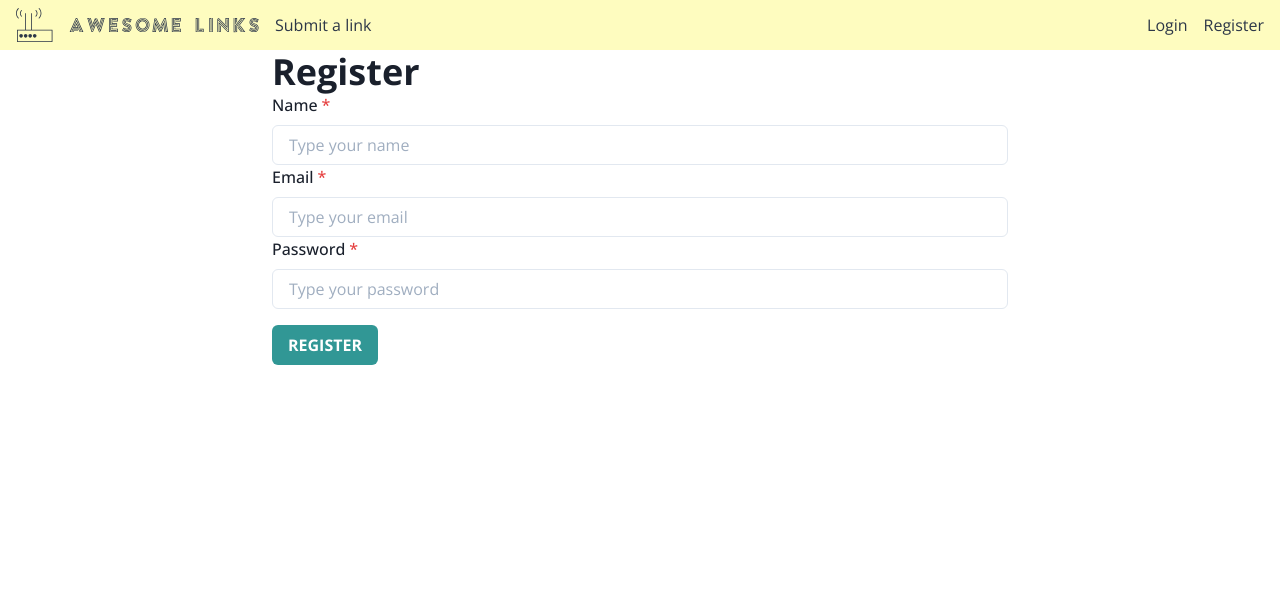
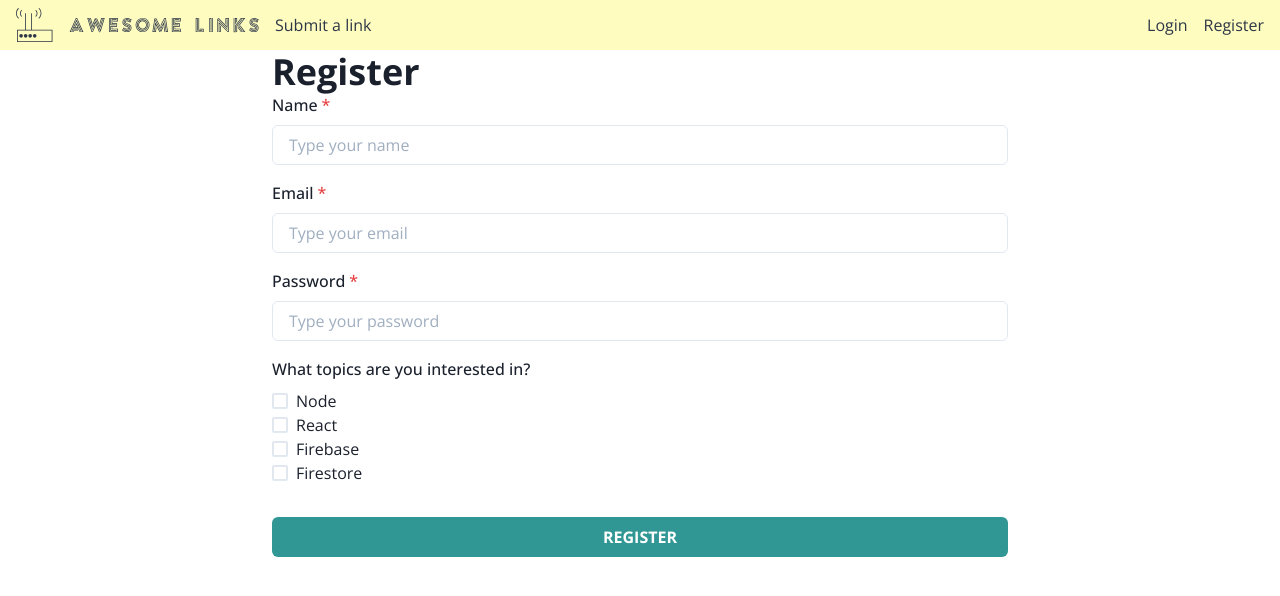
Before and after one commit to jorgeyza/awesomeLinks, a Next.js app: page /register in a window 1280 px wide. Shown: the top 596 px of the page. Built offline with nearby package versions, Linux system fonts and the light colour scheme.

Commit message:
Add checkboxes to form

```diff
--- a/src/components/Form/Form.tsx
+++ b/src/components/Form/Form.tsx
@@ -1,23 +1,22 @@
-import { Box, chakra, Flex, Text, Button, IconButton, useConst } from '@chakra-ui/react';
+import { chakra, Checkbox, Button, Flex, FormErrorMessage, FormControl, FormLabel } from '@chakra-ui/react';
 import { NameInput, EmailInput, PasswordInput } from './FormInputs';
 import { useForm } from 'react-hook-form';
 import { yupResolver } from '@hookform/resolvers/yup';
 import * as yup from 'yup';
 
 export interface FormData {
-  email?: string;
-  password?: string;
-  name?: string;
+  checkbox: string[];
+  email: string;
+  password: string;
+  name: string;
 }
 
-const schema = yup
-  .object({
-    email: yup.string().max(100, 'You exceeded de limit of characters').email('Input a valid email').required('Email is required'),
-    name: yup.string().max(100, 'You exceeded de limit of characters').required('Name is required'),
-    password: yup.string().max(100, 'You exceeded de limit of characters').required('Password is required')
-  })
-  .required();
-
+const schema = yup.object({
+  checkbox: yup.array().of(yup.string()).min(1, 'You must select at least one option'),
+  email: yup.string().max(100, 'You exceeded de limit of characters').email('Input a valid email').required('Email is required'),
+  name: yup.string().max(100, 'You exceeded de limit of characters').required('Name is required'),
+  password: yup.string().max(100, 'You exceeded de limit of characters').required('Password is required')
+});
 const Form = () => {
   const {
     register,
@@ -25,6 +24,7 @@ const Form = () => {
     formState: { errors, isSubmitting }
   } = useForm<FormData>({
     defaultValues: {
+      checkbox: false,
       email: '',
       name: '',
       password: ''
@@ -33,6 +33,7 @@ const Form = () => {
   });
 
   const _handleSubmit = async (formData: FormData) => {
+    // eslint-disable-next-line no-restricted-syntax
     console.log('🚀 ~ file: lead-form.tsx ~ line 59 ~ const_handleSubmit= ~ formData', formData);
 
     return new Promise<void>((resolve) => {
@@ -43,10 +44,28 @@ const Form = () => {
   };
 
   return (
-    <chakra.form onSubmit={handleSubmit(_handleSubmit)}>
+    <chakra.form display='flex' flexDirection='column' onSubmit={handleSubmit(_handleSubmit)} rowGap={4}>
       <NameInput errors={errors} key='NameInput' register={register} />
       <EmailInput errors={errors} key='EmailInput' register={register} />
       <PasswordInput errors={errors} key='PasswordInput' register={register} />
+      <FormControl as='fieldset' isInvalid={!!errors?.checkbox}>
+        <FormLabel as='legend'>What topics are you interested in?</FormLabel>
+        <Flex flexDirection='column'>
+          <Checkbox value='node' {...register('checkbox')}>
+            Node
+          </Checkbox>
+          <Checkbox value='react' {...register('checkbox')}>
+            React
+          </Checkbox>
+          <Checkbox value='firebase' {...register('checkbox')}>
+            Firebase
+          </Checkbox>
+          <Checkbox value='firestore' {...register('checkbox')}>
+            Firestore
+          </Checkbox>
+        </Flex>
+        <FormErrorMessage>{errors.checkbox?.message}</FormErrorMessage>
+      </FormControl>
       <Button colorScheme='teal' isLoading={isSubmitting} mt={4} type='submit'>
         REGISTER
       </Button>
```
